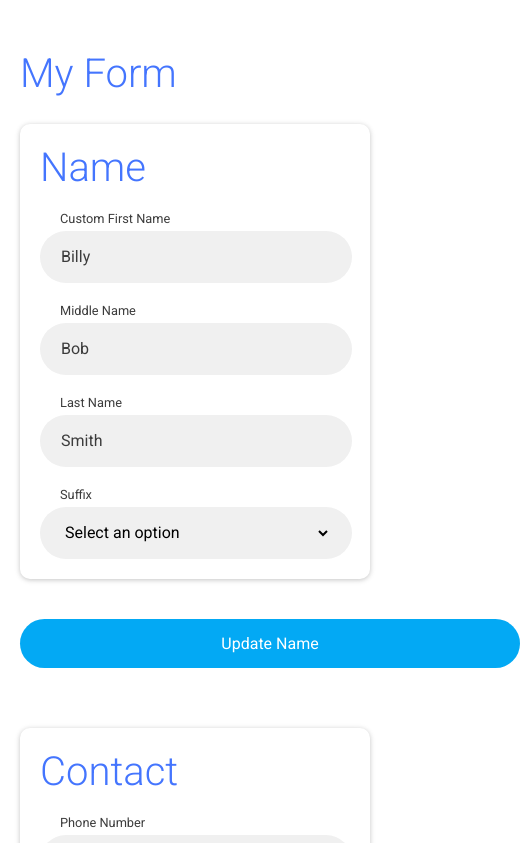
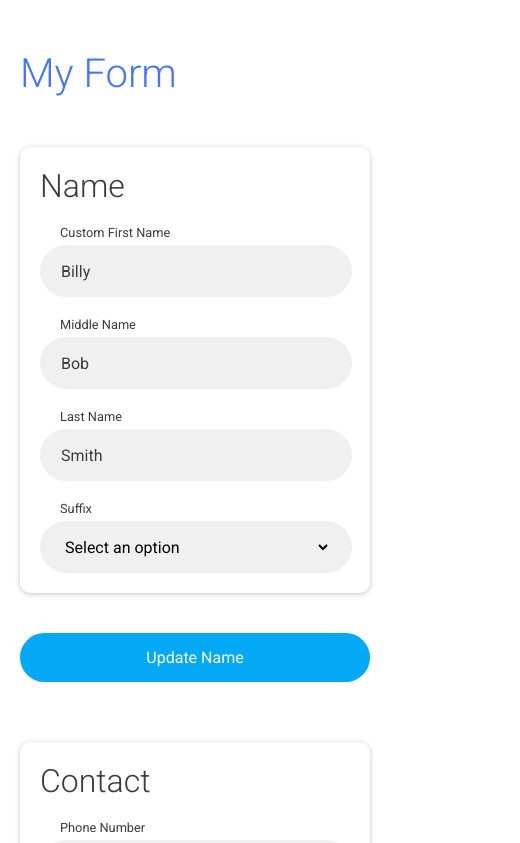
Before and after one commit to TheVVaFFle/react-lightning-form, a React app: page / in a window 390 px wide. Shown: the top 843 px of the page, 520 px wide, since content can reach past the window. Built offline with nearby package versions, Linux system fonts and the light colour scheme.

Commit message:
Responsive columns done. Other style improvements

```diff
--- a/src/components/app/app.tsx
+++ b/src/components/app/app.tsx
@@ -62,7 +62,7 @@ export const App: React.SFC<AppProps> = (props: AppProps) => {
         loading={loadingName}
         onSubmit={handleSubmitName}
       >
-        <Section title="Name" lg={4} data={Test.data.name} />
+        <Section title="Name" sm={1} md={2} lg={4} data={Test.data.name} />
       </Form>
       <Form
         id="contact-form"
--- a/src/components/form/form.scss
+++ b/src/components/form/form.scss
@@ -16,15 +16,17 @@
     }
   }
 
+  > .title {
+    margin-bottom: 50px;
+    h1 {
+      color: $blue;
+      font-size: 2.5em;
+      font-weight: 300;
+    }
+  }
+
   .form-contents {
     transition: all 0.25s;
-    .title {
-      h1 {
-        color: $blue;
-        font-size: 2.5em;
-        font-weight: 300;
-      }
-    }
 
     .input {
       display: inline-block;
@@ -199,7 +201,8 @@
 
     .submit-button-wrapper {
       margin: auto;
-      width: 500px;
+      max-width: 500px;
+      width: 100%;
       .error-message {
         color: $red;
         font-weight: 400;
@@ -229,7 +232,7 @@
       margin-top: 40px;
       outline: none;
       padding: 15px 20px;
-      width: 500px;
+      width: 100%;
 
       &:hover,
       &:focus {
--- a/src/components/form/form.tsx
+++ b/src/components/form/form.tsx
@@ -1,5 +1,6 @@
 import React from "react";
 import { useState, useEffect } from "react";
+import { throttle } from "lodash";
 
 import { Loading } from "../loading/loading";
 
@@ -15,7 +16,7 @@ export enum FormComponentType {
 }
 
 export interface FormProps {
-  id?: string;
+  id: string;
   title?: string;
   children: any;
   sm?: number;
@@ -30,11 +31,21 @@ export const Form: React.SFC<FormProps> = (props: FormProps) => {
   const defaultFormState: any = {},
     [formState, setFormState] = useState(defaultFormState),
     [updateCount, setUpdateCount] = useState(0),
-    [errorCount, setErrorCount] = useState(0);
+    [errorCount, setErrorCount] = useState(0),
+    [windowWidth, setWindowWidth] = useState(0);
 
   useEffect(() => {
     setFormState(FormUtility.state.create(formState, props.children));
   }, []);
+
+  useEffect(() => {
+    const handleResize = () => setWindowWidth(window.innerWidth),
+      forms: HTMLCollection = document.getElementsByClassName("form");
+
+    if (forms[0].id === props.id) {
+      window.addEventListener("resize", throttle(handleResize, 100));
+    }
+  }, [windowWidth]);
 
   const handleFormChildren = (children: JSX.Element[]): any => {
     let altIndex: number = 0;
@@ -121,8 +132,8 @@ export const Form: React.SFC<FormProps> = (props: FormProps) => {
       id={props.id || undefined}
       className={FormUtility.get.classes(props.loading)}
     >
+      {FormUtility.get.title(props.title)}
       <div className="form-contents">
-        {FormUtility.get.title(props.title)}
         {handleFormChildren(props.children)}
         <div className="submit-button-wrapper">
           <button
--- a/src/utility/form.tsx
+++ b/src/utility/form.tsx
@@ -203,13 +203,17 @@ export const FormUtility = {
     },
     number: {
       of: {
-        columns: (sm: number = 1, md: number = 1, lg: number = 1) => {
-          if (window.innerWidth <= 800) {
-            return sm;
-          } else if (window.innerWidth <= 1400) {
+        columns: (sm: number, md: number, lg: number) => {
+          sm = sm || 1;
+          md = md || sm;
+          lg = lg || md;
+
+          if (window.innerWidth >= 1400) {
+            return lg;
+          } else if (window.innerWidth >= 800) {
             return md;
           } else {
-            return lg;
+            return sm;
           }
         }
       }
```
